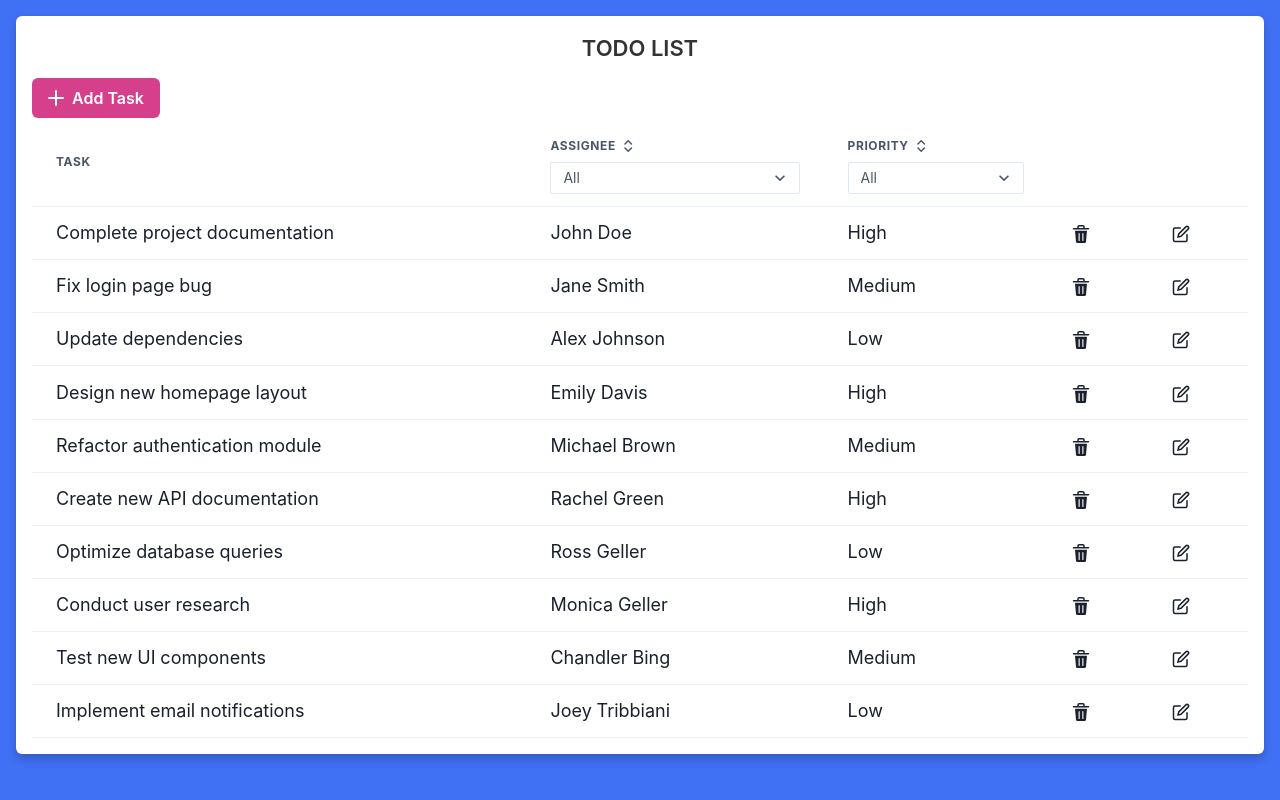
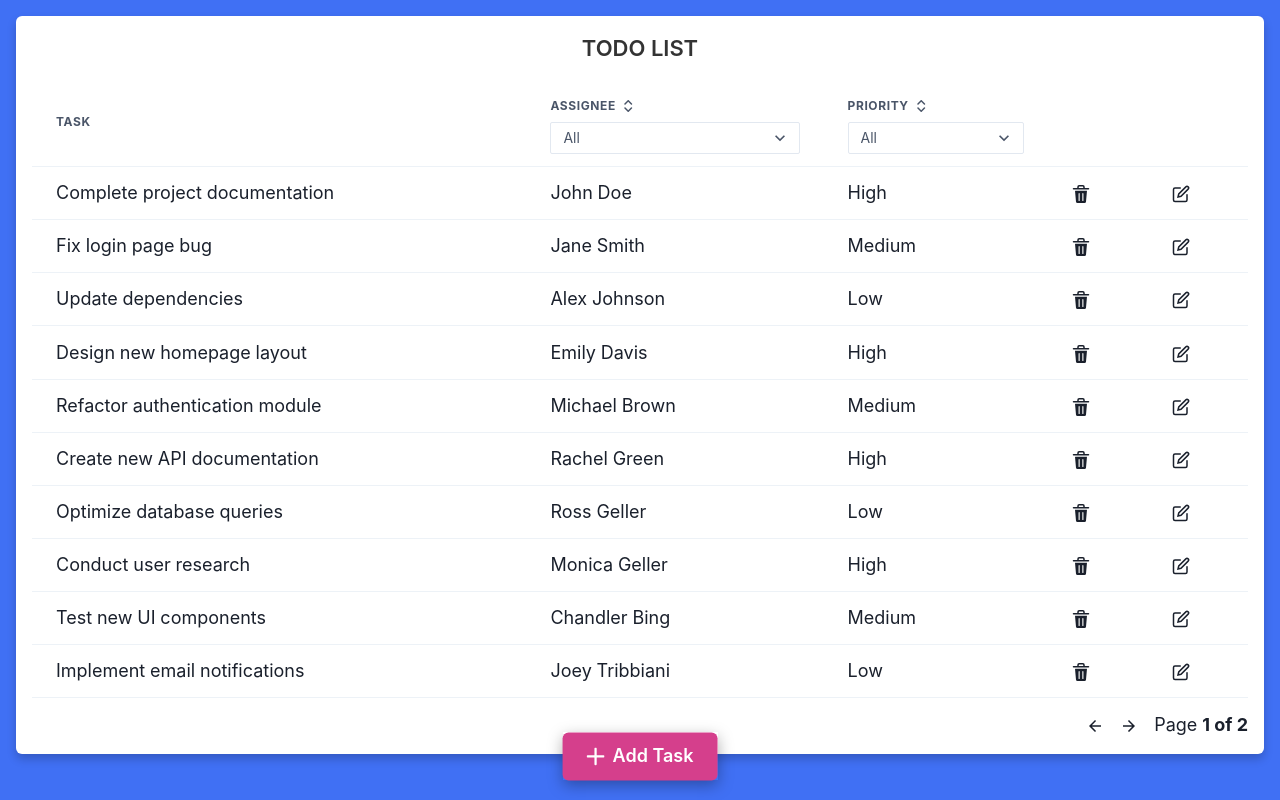
Before and after one commit to GigoDev/ToDoList, a React (Vite) app: page /todo in a window 1280 px wide. Built offline with nearby package versions, Linux system fonts and the light colour scheme.

Commit message:
Add sorting func to priority

```diff
--- a/src/assets/styles/pages/_ReactTable.scss
+++ b/src/assets/styles/pages/_ReactTable.scss
@@ -1,4 +1,4 @@
-.sort-header{
+.sort-header {
     display: flex;
     align-items: center;
     gap: .4rem;
@@ -6,4 +6,17 @@
     padding-block: .5rem;
 
     cursor: pointer;
+
 }
+
+.pagination-controls {
+    justify-content: end;
+    align-items: center;
+    gap: 1rem;
+
+    margin-block-start: .8rem;
+
+    .current-page {
+        gap: .3rem;
+    }
+}
--- a/src/assets/styles/pages/_TodoIndex.scss
+++ b/src/assets/styles/pages/_TodoIndex.scss
@@ -1,4 +1,6 @@
 .todo-index {
+    position: relative;
+
     padding: 1rem;
 
     background-color: #fff;
@@ -11,4 +13,12 @@
         font-weight: 600;
         color: #333;
     }
+
+    .add-btn {
+        position: absolute;
+        bottom: 0;
+        left: 50%;
+        transform: translate(-50%, 55%);
+
+        box-shadow: rgba(0, 0, 0, 0.35) 0px 5px 15px;    }
 }
--- a/src/cmps/ReactTable.jsx
+++ b/src/cmps/ReactTable.jsx
@@ -24,7 +24,7 @@ import {
 
 import { Filter } from './Filter'
 import { Link } from 'react-router-dom'
-import { ArrowUpDownIcon, DeleteIcon, EditIcon, TriangleDownIcon, TriangleUpIcon } from '@chakra-ui/icons'
+import { ArrowBackIcon, ArrowForwardIcon, ArrowUpDownIcon, DeleteIcon, EditIcon, TriangleDownIcon, TriangleUpIcon } from '@chakra-ui/icons'
 
 
 export function ReactTable({ data, onRemoveTodo }) {
@@ -51,6 +51,9 @@ export function ReactTable({ data, onRemoveTodo }) {
                 header: () => 'Priority',
                 meta: {
                     filterVariant: 'select',
+                }, sortingFn: (rowA, rowB) => {
+                    const priorityOrder = { 'High': 3, 'Medium': 2, 'Low': 1 };
+                    return priorityOrder[rowB.original.priority] - priorityOrder[rowA.original.priority];
                 },
             },
             {
@@ -91,7 +94,8 @@ export function ReactTable({ data, onRemoveTodo }) {
     const displayedRows = table.getRowModel().rows
 
     return (
-        <div >
+        <>
+
             <TableContainer>
                 <Table>
                     <Thead>
@@ -142,67 +146,28 @@ export function ReactTable({ data, onRemoveTodo }) {
                 </Table>
             </TableContainer>
 
-            {/* <div className="flex ">
-                <button
-                    className="border rounded p-1"
-                    onClick={() => table.setPageIndex(0)}
-                    disabled={!table.getCanPreviousPage()}
-                >
-                    {'<<'}
-                </button>
+            <div className="flex pagination-controls ">
                 <button
                     className="border rounded p-1"
                     onClick={() => table.previousPage()}
                     disabled={!table.getCanPreviousPage()}
                 >
-                    {'<'}
+                    <ArrowBackIcon />
                 </button>
                 <button
                     className="border rounded p-1"
                     onClick={() => table.nextPage()}
                     disabled={!table.getCanNextPage()}
                 >
-                    {'>'}
+                    <ArrowForwardIcon />
                 </button>
-                <button
-                    className="border rounded p-1"
-                    onClick={() => table.setPageIndex(table.getPageCount() - 1)}
-                    disabled={!table.getCanNextPage()}
-                >
-                    {'>>'}
-                </button>
-                <span className="flex">
+                <span className="flex current-page">
                     <div>Page</div>
                     <strong>
                         {table.getState().pagination.pageIndex + 1} of {table.getPageCount()}
                     </strong>
                 </span>
-                <span className="flex items-center gap-1">
-                    | Go to page:
-                    <Input
-                        type="number"
-                        min="1"
-                        max={table.getPageCount()}
-                        defaultValue={table.getState().pagination.pageIndex + 1}
-                        onChange={e => {
-                            const page = e.target.value ? Number(e.target.value) - 1 : 0
-                            table.setPageIndex(page)
-                        }}
-                    />
-                </span>
-                <select
-                    value={table.getState().pagination.pageSize}
-                    onChange={e => {
-                        table.setPageSize(Number(e.target.value))
-                    }}
-                >
-                    {[10, 20, 30, 40, 50].map(pageSize => (
-                        <option key={pageSize} value={pageSize}>
-                            Show {pageSize}
-                        </option>
-                    ))}
-                </select>
-            </div> */}
-        </div>
+            </div>
+        </>
     )
 }
--- a/src/pages/TodoIndex.jsx
+++ b/src/pages/TodoIndex.jsx
@@ -57,7 +57,7 @@ export function TodoIndex() {
         <section className="todo-index">
             <h1>TODO LIST</h1>
             <Link className="add-btn" to="/todo/edit">
-                <Button leftIcon={<AddIcon />} colorScheme='pink' variant='solid'>Add Task</Button>
+                <Button size='lg' leftIcon={<AddIcon />} colorScheme='pink' variant='solid'>Add Task</Button>
             </Link>
             <ReactTable data={todos} onRemoveTodo={onRemoveTodo} />
         </section>
```
